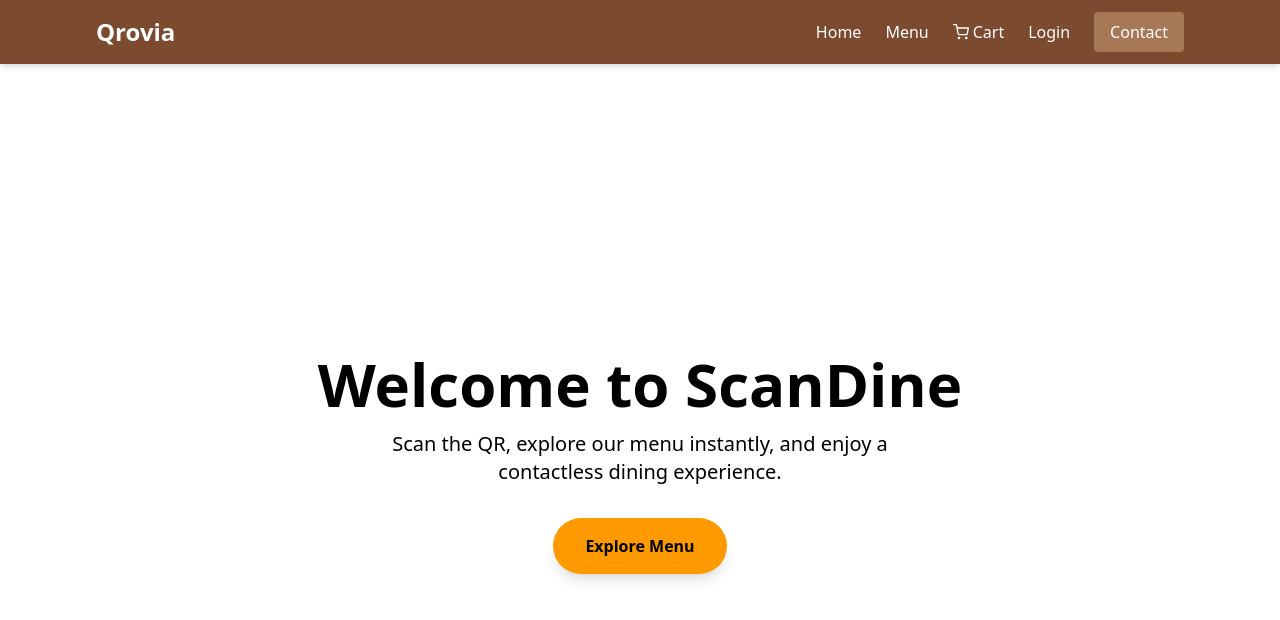
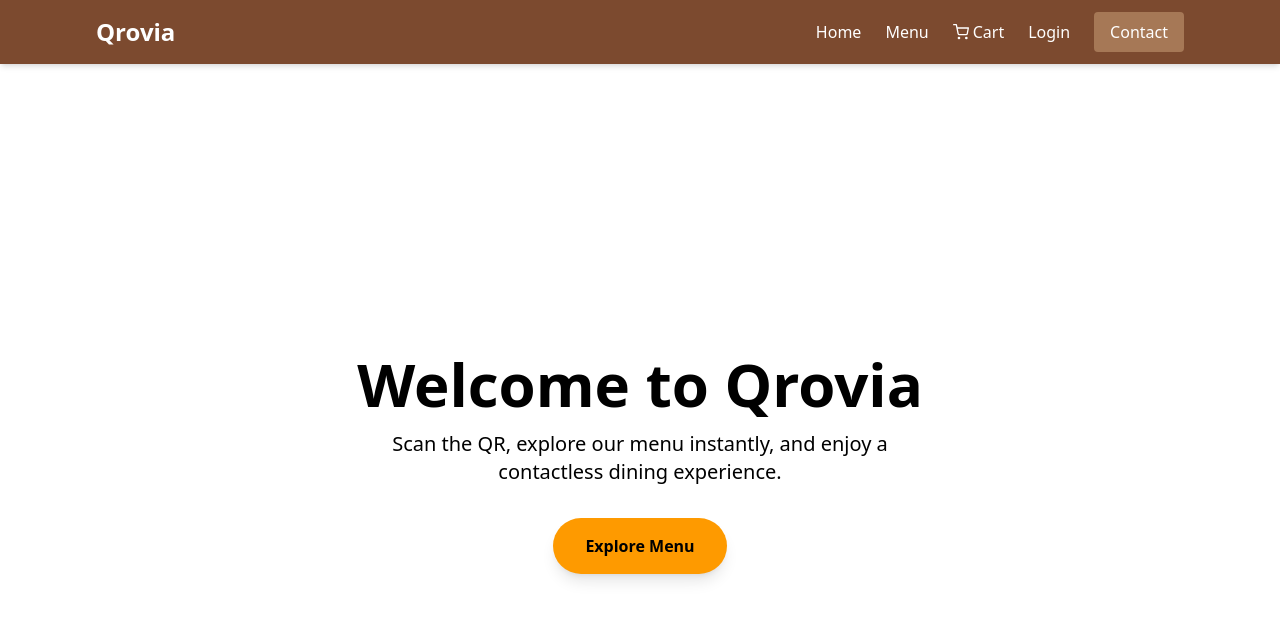
Before and after one commit to Hammad-khan-2001/Restaurant-QR-System, a React (Vite) app in the folder client/: page / in a window 1280 px wide. Shown: the top 620 px of the page. Built offline with nearby package versions, Linux system fonts and the light colour scheme.

Commit message:
title icon

```diff
--- a/client/src/components/Navbar.jsx
+++ b/client/src/components/Navbar.jsx
@@ -12,7 +12,7 @@ const Navbar = () => {
       <div className="max-w-6xl mx-auto px-4 sm:px-6 lg:px-8">
         <div className="flex justify-between items-center h-16">
           {/* Logo */}
-          <div className="flex-shrink-0 text-2xl font-bold">
+          <div className="shrink-0 text-2xl font-bold">
             Qrovia
           </div>
 
@@ -72,7 +72,7 @@ const Navbar = () => {
           </Link>
           <Link
             to="/cart"
-            className="block px-6 py-4 flex items-center justify-center gap-2 text-xl font-semibold hover:bg-[#A67856] hover:text-[#7C4A2F] transition w-full"
+            className=" px-6 py-4 flex items-center justify-center gap-2 text-xl font-semibold hover:bg-[#A67856] hover:text-[#7C4A2F] transition w-full"
             onClick={() => setOpen(false)}
           >
             <FiShoppingCart className="text-2xl" /> Cart
--- a/client/src/pages/Home.jsx
+++ b/client/src/pages/Home.jsx
@@ -5,7 +5,7 @@ export default function Home() {
   return (
     <div className="min-h-screen bg-bg flex flex-col justify-center items-center px-6 text-center">
       <h1 className="text-5xl md:text-6xl font-bold font-heading text-textDark mb-4">
-        Welcome to <span className="text-primary">ScanDine</span>
+        Welcome to <span className="text-primary">Qrovia</span>
       </h1>
       <p className="text-lg md:text-xl text-textLight mb-8 max-w-xl">
         Scan the QR, explore our menu instantly, and enjoy a contactless dining experience.
```
